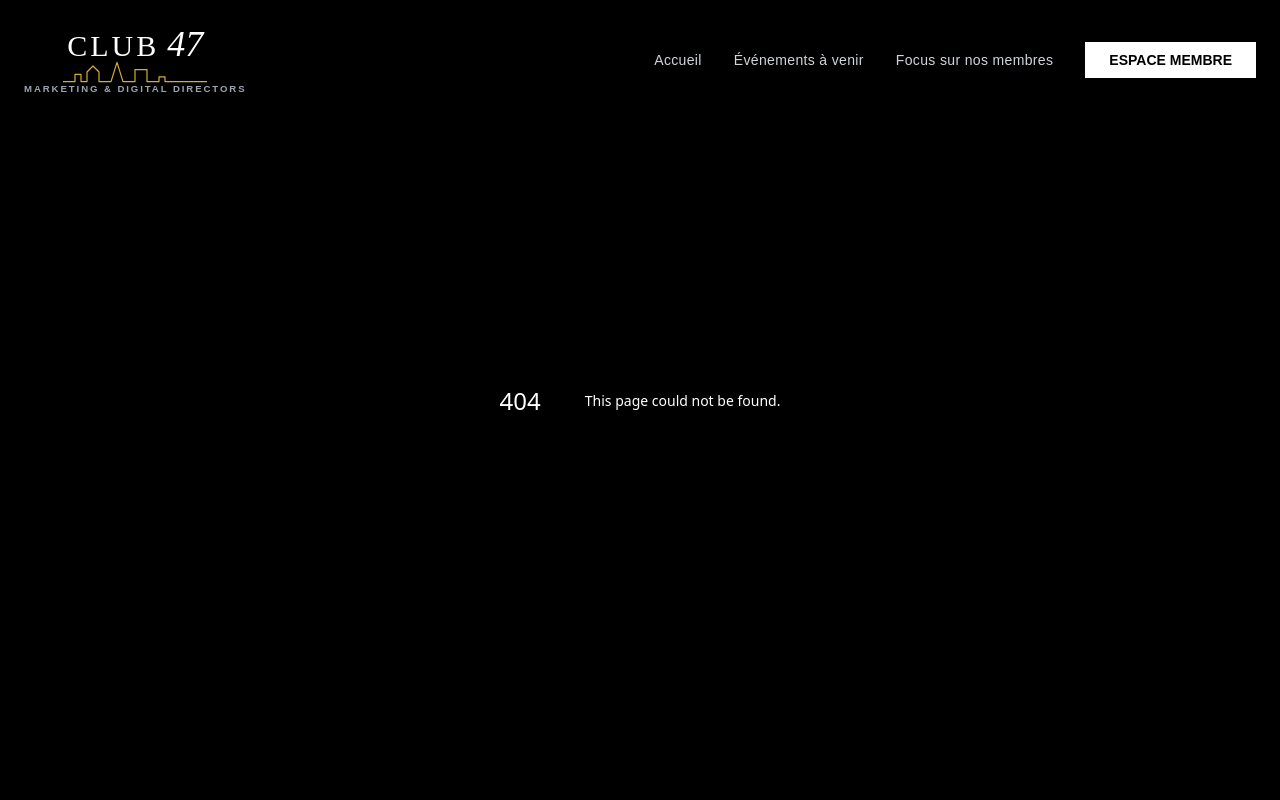
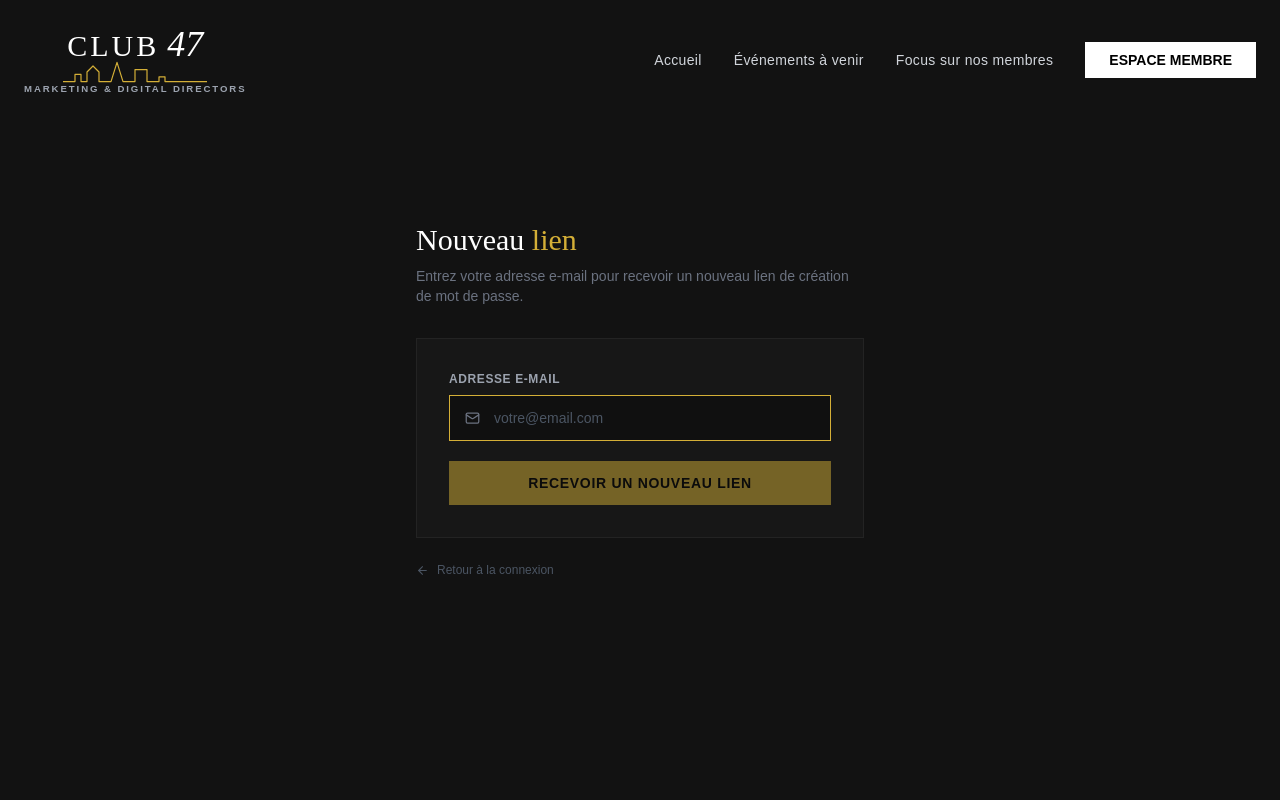
Before and after one commit to thomaswmellor-eng/club47, a Next.js app: page /auth/resend-invite in a window 1280 px wide. Before the commit this address had no page. Shown: the top 800 px of the page. Built offline with nearby package versions, Linux system fonts and the light colour scheme.

Commit message:
resend link

```diff
--- /dev/null
+++ b/src/app/api/auth/resend-invite/route.ts
@@ -0,0 +1,68 @@
+import { NextResponse } from 'next/server';
+import { createServerSupabase } from '@/lib/supabase-server';
+import { sendWelcomeEmail } from '@/lib/email';
+
+export async function POST(request: Request) {
+  const { email } = await request.json();
+
+  if (!email?.trim()) {
+    return NextResponse.json({ success: true }); // ne pas révéler les erreurs
+  }
+
+  const normalized = email.toLowerCase().trim();
+  const supabase = createServerSupabase();
+
+  // Vérifier que l'email a bien une demande acceptée
+  const { data: req } = await supabase
+    .from('member_requests')
+    .select('id, proposed_name, proposed_email')
+    .eq('proposed_email', normalized)
+    .eq('status', 'accepted')
+    .order('created_at', { ascending: false })
+    .limit(1)
+    .maybeSingle();
+
+  if (!req) {
+    return NextResponse.json({ success: true }); // silencieux si pas trouvé
+  }
+
+  // Vérifier que le membre n'a pas déjà complété son inscription
+  const { data: existing } = await supabase
+    .from('membres')
+    .select('id')
+    .eq('email', normalized)
+    .eq('is_active', true)
+    .maybeSingle();
+
+  if (existing) {
+    return NextResponse.json({ success: true }); // déjà membre, ne rien faire
+  }
+
+  // Générer un nouveau lien
+  const redirectTo = `${process.env.NEXT_PUBLIC_SITE_URL}/auth/complete-setup`;
+  let { data: linkData, error: linkError } = await supabase.auth.admin.generateLink({
+    type: 'recovery',
+    email: normalized,
+    options: { redirectTo },
+  });
+
+  // Si pas de compte auth, essayer invite
+  if (linkError) {
+    ({ data: linkData, error: linkError } = await supabase.auth.admin.generateLink({
+      type: 'invite',
+      email: normalized,
+      options: { redirectTo, data: { name: req.proposed_name, request_id: req.id } },
+    }));
+  }
+
+  const actionLink = linkData?.properties?.action_link;
+  if (!linkError && actionLink) {
+    try {
+      await sendWelcomeEmail({ to: normalized, name: req.proposed_name, inviteLink: actionLink });
+    } catch (err) {
+      console.error('[resend-invite] email error:', err);
+    }
+  }
+
+  return NextResponse.json({ success: true });
+}
--- a/src/app/auth/complete-setup/page.tsx
+++ b/src/app/auth/complete-setup/page.tsx
@@ -126,14 +126,22 @@ export default function CompleteSetupPage() {
           <div className="w-16 h-16 rounded-full bg-red-500/10 border border-red-500/20 flex items-center justify-center mx-auto mb-6">
             <span className="text-red-400 text-2xl">✕</span>
           </div>
-          <h1 className="font-serif text-2xl text-white mb-3">Lien invalide</h1>
+          <h1 className="font-serif text-2xl text-white mb-3">Lien expiré</h1>
           <p className="text-gray-400 text-sm mb-6">{errorMsg}</p>
-          <button
-            onClick={() => router.push('/')}
-            className="px-8 py-3 bg-gold-500 text-black font-bold text-sm tracking-widest hover:bg-white transition-colors"
-          >
-            RETOUR À L&apos;ACCUEIL
-          </button>
+          <div className="flex flex-col gap-3">
+            <button
+              onClick={() => router.push('/auth/resend-invite')}
+              className="px-8 py-3 bg-gold-500 text-black font-bold text-sm tracking-widest hover:bg-white transition-colors"
+            >
+              RECEVOIR UN NOUVEAU LIEN
+            </button>
+            <button
+              onClick={() => router.push('/')}
+              className="px-8 py-3 border border-white/10 text-gray-400 font-bold text-sm tracking-widest hover:border-white/30 hover:text-white transition-colors"
+            >
+              RETOUR À L&apos;ACCUEIL
+            </button>
+          </div>
         </div>
       </div>
     );
--- /dev/null
+++ b/src/app/auth/resend-invite/page.tsx
@@ -0,0 +1,87 @@
+'use client';
+
+import { useState } from 'react';
+import { Mail, Loader2, Check, ArrowLeft } from 'lucide-react';
+import Link from 'next/link';
+
+export default function ResendInvitePage() {
+  const [email, setEmail] = useState('');
+  const [status, setStatus] = useState<'idle' | 'loading' | 'done'>('idle');
+
+  const handleSubmit = async (e: React.FormEvent) => {
+    e.preventDefault();
+    if (!email.trim()) return;
+    setStatus('loading');
+    await fetch('/api/auth/resend-invite', {
+      method: 'POST',
+      headers: { 'Content-Type': 'application/json' },
+      body: JSON.stringify({ email }),
+    });
+    setStatus('done'); // toujours afficher succès (sécurité)
+  };
+
+  return (
+    <div className="min-h-screen bg-charcoal flex items-center justify-center px-6">
+      <div className="w-full max-w-md">
+
+        <div className="mb-8">
+          <h1 className="font-serif text-3xl text-white mb-2">
+            Nouveau <span className="text-gold-500">lien</span>
+          </h1>
+          <p className="text-gray-500 text-sm">
+            Entrez votre adresse e-mail pour recevoir un nouveau lien de création de mot de passe.
+          </p>
+        </div>
+
+        {status === 'done' ? (
+          <div className="bg-neutral-900 border border-white/5 p-8 text-center">
+            <div className="w-12 h-12 bg-green-500/10 border border-green-500/20 flex items-center justify-center mx-auto mb-4">
+              <Check size={22} className="text-green-400" />
+            </div>
+            <p className="text-white font-semibold mb-2">E-mail envoyé</p>
+            <p className="text-gray-500 text-sm">
+              Si votre adresse est bien associée à une invitation acceptée, vous recevrez un nouveau lien dans quelques instants.
+            </p>
+          </div>
+        ) : (
+          <form onSubmit={handleSubmit} className="bg-neutral-900 border border-white/5 p-8 space-y-5">
+            <div>
+              <label className="block text-xs font-bold uppercase tracking-wider text-gray-400 mb-2">
+                Adresse e-mail
+              </label>
+              <div className="relative">
+                <Mail size={15} className="absolute left-4 top-1/2 -translate-y-1/2 text-gray-500" />
+                <input
+                  type="email"
+                  value={email}
+                  onChange={(e) => setEmail(e.target.value)}
+                  required
+                  autoFocus
+                  placeholder="votre@email.com"
+                  className="w-full bg-black/30 border border-white/10 focus:border-gold-500 outline-none pl-11 pr-4 py-3 text-white placeholder-gray-600 transition-colors text-sm"
+                />
+              </div>
+            </div>
+
+            <button
+              type="submit"
+              disabled={status === 'loading' || !email.trim()}
+              className="w-full flex items-center justify-center gap-2 py-3 bg-gold-500 text-black font-bold text-sm uppercase tracking-wider hover:bg-white transition-colors disabled:opacity-50"
+            >
+              {status === 'loading' ? <Loader2 size={16} className="animate-spin" /> : null}
+              Recevoir un nouveau lien
+            </button>
+          </form>
+        )}
+
+        <Link
+          href="/account/login"
+          className="flex items-center gap-2 text-gray-600 hover:text-white transition-colors text-xs mt-6"
+        >
+          <ArrowLeft size={13} />
+          Retour à la connexion
+        </Link>
+      </div>
+    </div>
+  );
+}
--- a/src/lib/email.ts
+++ b/src/lib/email.ts
@@ -177,6 +177,7 @@ export async function sendWelcomeEmail({
 
         <p style="color:#555;font-size:12px;margin-top:40px;border-top:1px solid #2a2a2a;padding-top:20px;line-height:1.6;">
           Ce lien est valable 24 heures.<br>
+          Lien expiré ? <a href="${process.env.NEXT_PUBLIC_SITE_URL}/auth/resend-invite" style="color:#c9a84c;text-decoration:underline;">Cliquez ici pour en recevoir un nouveau</a>.<br>
           Si vous n'avez pas demandé cet accès, ignorez simplement cet e-mail.
         </p>
       </div>
```
